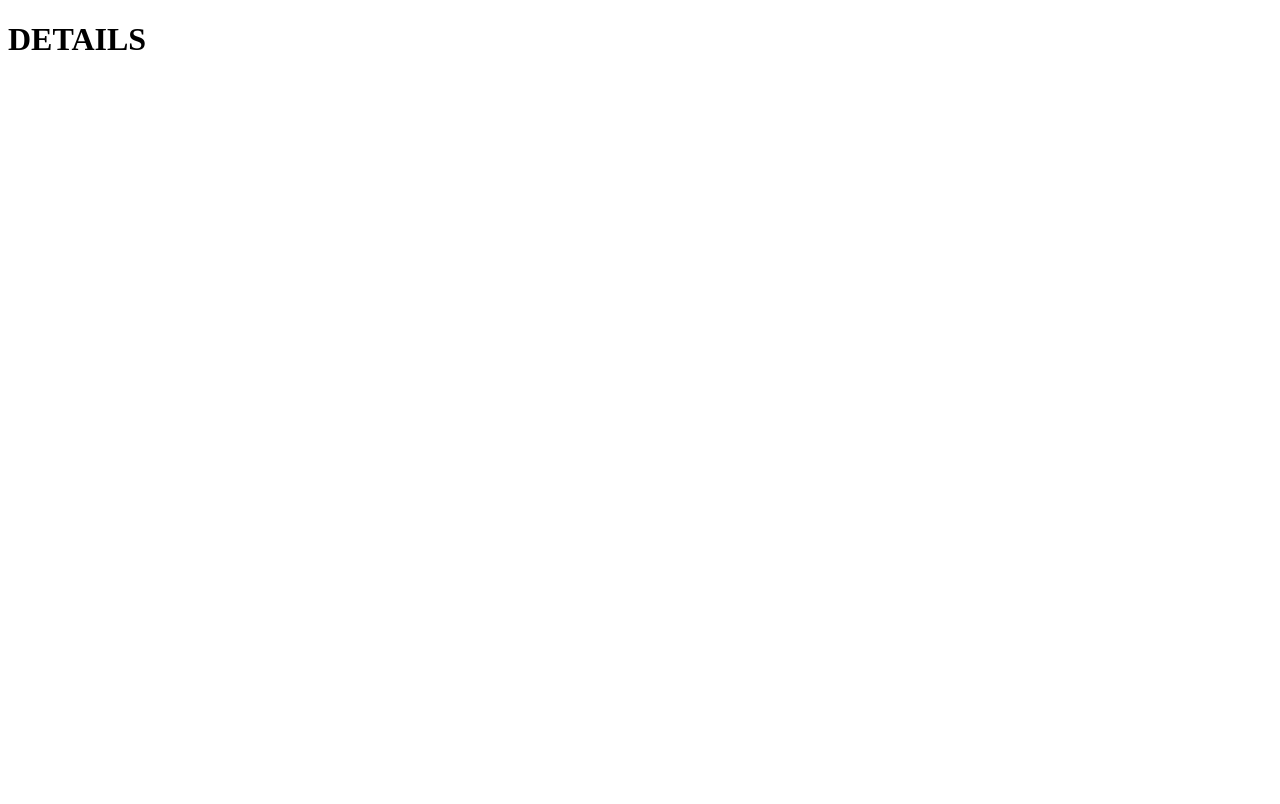
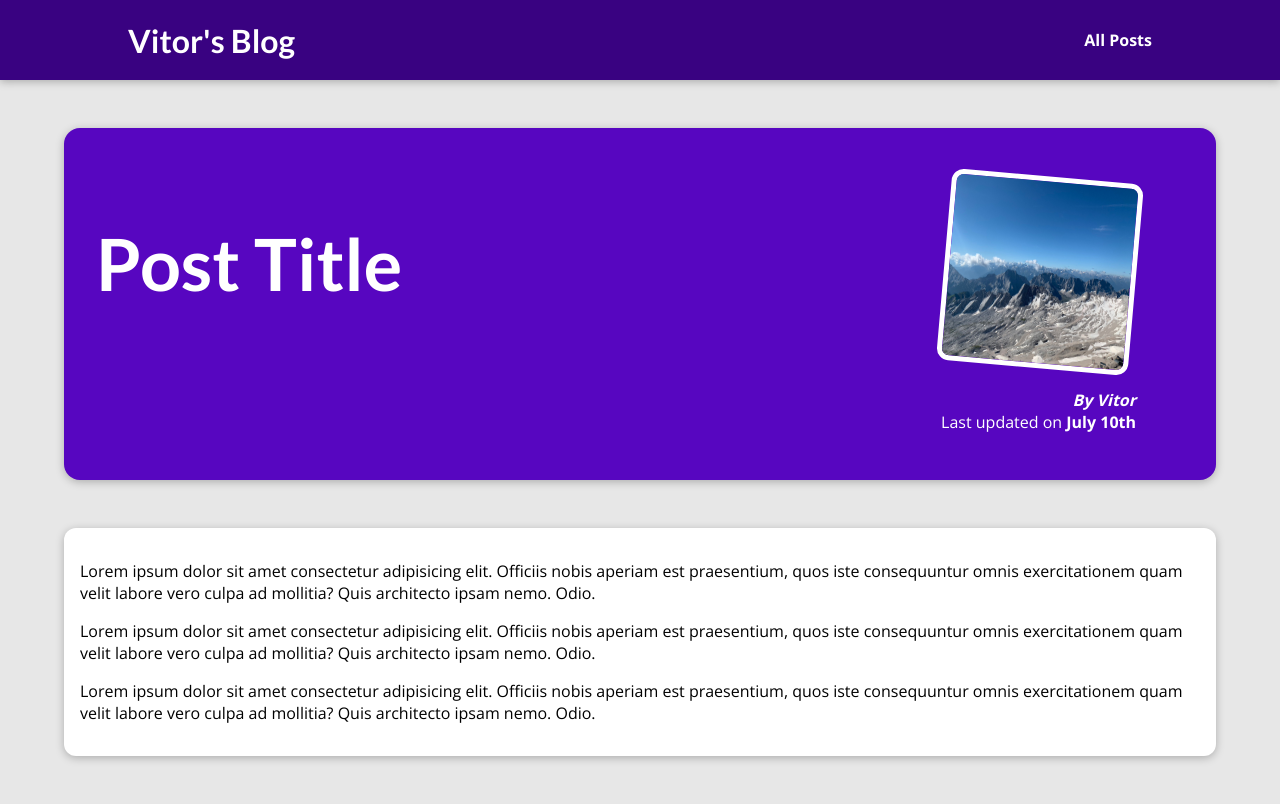
Before and after one commit to vitor-guimaraes/Academind, a Django app: page /posts/1 in a window 1280 px wide. Before the commit the page is almost empty. Before the commit the page ends 50 px from the top, so only its background shows below. Run offline with Django 5.2, Linux system fonts and the light colour scheme.

Commit message:
Updated Details page

```diff
--- /dev/null
+++ b/my_site/blog/static/blog/details.css
@@ -0,0 +1,62 @@
+body {
+  background-color: #e7e7e7;
+}
+
+#main-navigation {
+  background-color: #390281;
+  box-shadow: 0 2px 8px rgba(0, 0, 0, 0.25);
+}
+
+#summary {
+  margin: 8rem auto 3rem auto;
+  padding: 2rem;
+  width: 90%;
+  max-width: 90rem;
+  border-radius: 16px;
+  background-color: #5706c0;
+  position: relative;
+  box-shadow: 0 2px 8px rgba(0, 0, 0, 0.25);
+  height: 22rem;
+}
+
+#summary h2 {
+  color: white;
+  font-size: 4.5rem;
+}
+
+#summary article {
+  position: absolute;
+  top: 2rem;
+  right: 3rem;
+  padding: 1rem 2rem;
+  border-radius: 12px;
+  text-align: right;
+  color: white;
+}
+
+#summary article img {
+  width: 12rem;
+  height: 12rem;
+  border-radius: 12px;
+  transform: rotateZ(5deg);
+  border: 5px solid white;
+  margin-bottom: 1rem;
+}
+
+#summary address {
+  font-weight: bold;
+}
+
+#summary time {
+  font-weight: bold;
+}
+
+main {
+  width: 90%;
+  max-width: 90rem;
+  margin: 3rem auto;
+  background-color: white;
+  padding: 1rem;
+  border-radius: 12px;
+  box-shadow: 0 2px 8px rgba(0, 0, 0, 0.25);
+}
--- a/my_site/blog/templates/blog/details.html
+++ b/my_site/blog/templates/blog/details.html
@@ -1,11 +1,39 @@
-<!DOCTYPE html>
-<html lang="en">
-<head>
-    <meta charset="UTF-8">
-    <meta name="viewport" content="width=device-width, initial-scale=1.0">
-    <title>Document</title>
-</head>
-<body>
-    <h1>DETAILS</h1>
-</body>
-</html>
+{% extends "base.html" %}
+{% load static %}
+
+{% block title %}
+This Post Title
+{% endblock %}
+
+{% block css_files %}
+<link rel="stylesheet" href="{% static "blog/details.css" %}" />
+{% endblock %}
+
+{% block content %}
+<section id="summary">
+  <h2>Post Title</h2>
+  <article>
+    <img src="{% static "blog/images/mountains.jpg" %}" alt="Post Title" />
+    <address>By Vitor</address>
+    <div>Last updated on <time>July 10th</time></div>
+  </article>
+</section>
+
+<main>
+  <p>
+    Lorem ipsum dolor sit amet consectetur adipisicing elit. Officiis nobis
+    aperiam est praesentium, quos iste consequuntur omnis exercitationem quam
+    velit labore vero culpa ad mollitia? Quis architecto ipsam nemo. Odio.
+  </p>
+  <p>
+    Lorem ipsum dolor sit amet consectetur adipisicing elit. Officiis nobis
+    aperiam est praesentium, quos iste consequuntur omnis exercitationem quam
+    velit labore vero culpa ad mollitia? Quis architecto ipsam nemo. Odio.
+  </p>
+  <p>
+    Lorem ipsum dolor sit amet consectetur adipisicing elit. Officiis nobis
+    aperiam est praesentium, quos iste consequuntur omnis exercitationem quam
+    velit labore vero culpa ad mollitia? Quis architecto ipsam nemo. Odio.
+  </p>
+</main>
+{% endblock %}
--- a/my_site/blog/views.py
+++ b/my_site/blog/views.py
@@ -10,17 +10,17 @@ from django.http import HttpResponse, Http404
 # 6. Add BASE_DIR to settings file to pick up global templates
 
 def index(request):
-    # try:
+    try:
         return render(request, "blog/index.html")
-    # except:
-    #     raise Http404()
+    except:
+        raise Http404()
 
 
 def posts(request):
-    # try:
+    try:
         return render(request, "blog/posts.html")
-    # except:
-    #     raise Http404()
+    except:
+        raise Http404()
 
 
 def detail_post(request, slug):
```
